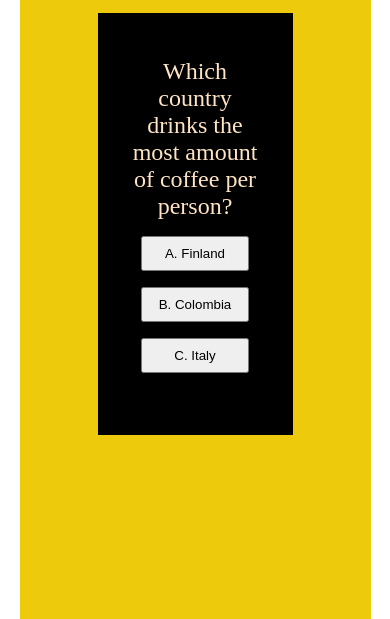
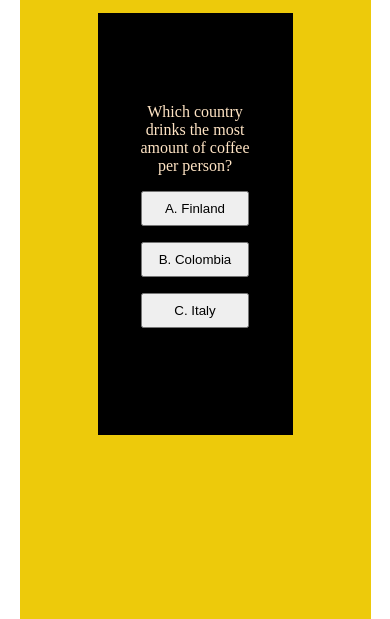
Before and after one commit to Shandiyaravi/quizGame, a plain HTML site: page index.html in a window 390 px wide. Shown: the part 225-844 px from the top of the page. Drawn offline with nearby package versions, Linux system fonts and the light colour scheme.

Commit message:
media queries added
made responsive

```diff
--- a/style.css
+++ b/style.css
@@ -45,6 +45,24 @@ h1{
   gap:1rem;
 }
 
+@media (max-width:700px){
+    .container{
+
+        font-size: 1.2rem;
+    }
+}
+@media (max-width:470px){
+    .container{
+
+        font-size: 1rem;
+    }
+}
+    @media (max-width:370px){
+        .container{
+
+            font-size: .8rem;
+        }
+}
 .questions{
     text-align: center;
 }
@@ -54,6 +72,7 @@ h1{
     flex-direction: column;
     justify-content: center;
     gap:1rem;
+    font-size:1rem;
 }
 
 .button{
```
